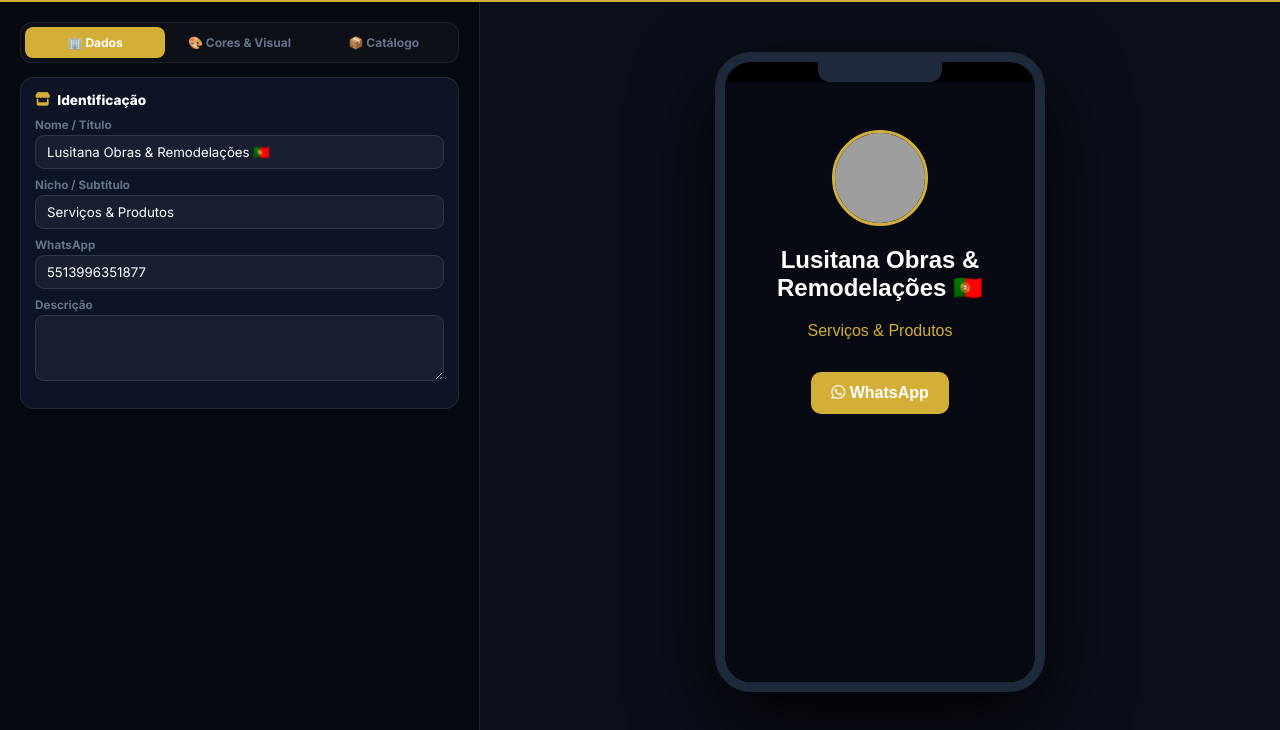
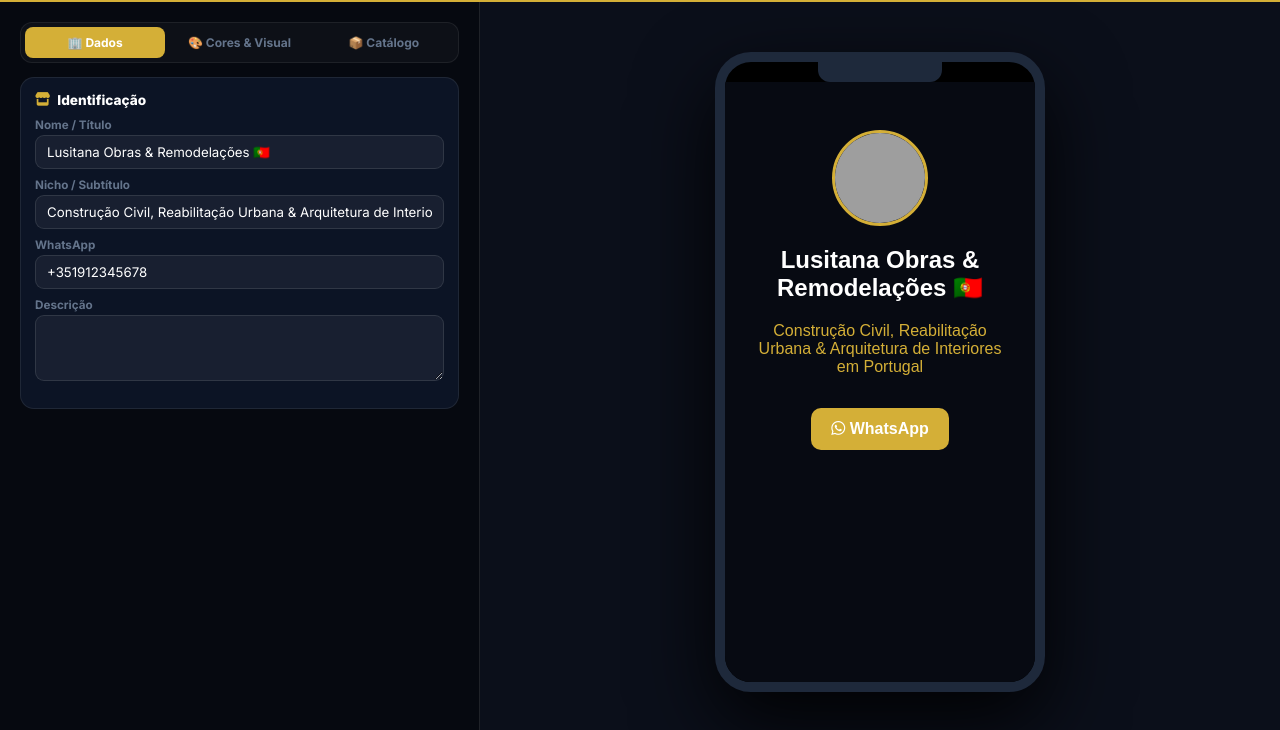
Before and after one commit to hodrichtech/reforma-construcao-portugal, a plain HTML site: page admin.html in a window 1280 px wide. Shown: the part 58-788 px from the top of the page. Drawn offline with Linux system fonts and the light colour scheme.

Commit message:
fix(admin): set authentic Portuguese construction defaults and WhatsApp in admin metadata

```diff
--- a/admin.html
+++ b/admin.html
@@ -117,7 +117,7 @@
   </div>
 
   <script>
-    var data = {"slug": "reforma-construcao-portugal", "nome": "Lusitana Obras & Remodela\u00e7\u00f5es \ud83c\uddf5\ud83c\uddf9", "nicho": "Servi\u00e7os & Produtos", "cidade": "Brasil", "whatsapp": "5513996351877", "descricao": "", "foto": "https://images.unsplash.com/photo-1560066984-138dadb4c035?w=300", "capa": "https://images.unsplash.com/photo-1558002038-1055907df827?w=800", "corTema": "#d4af37", "plano": "reforma_portugal", "layoutTema": "dark", "catalogo": []};
+    var data = {"slug": "reforma-construcao-portugal", "nome": "Lusitana Obras & Remodela\u00e7\u00f5es \ud83c\uddf5\ud83c\uddf9", "nicho": "Constru\u00e7\u00e3o Civil, Reabilita\u00e7\u00e3o Urbana & Arquitetura de Interiores em Portugal", "cidade": "Portugal (Lisboa, Porto, Cascais, Algarve)", "whatsapp": "+351912345678", "descricao": "", "foto": "https://images.unsplash.com/photo-1560066984-138dadb4c035?w=300", "capa": "https://images.unsplash.com/photo-1558002038-1055907df827?w=800", "corTema": "#d4af37", "plano": "reforma_portugal", "layoutTema": "dark", "catalogo": []};
 
     function initForm() {
       document.getElementById('f-nome').value = data.nome || '';
```
